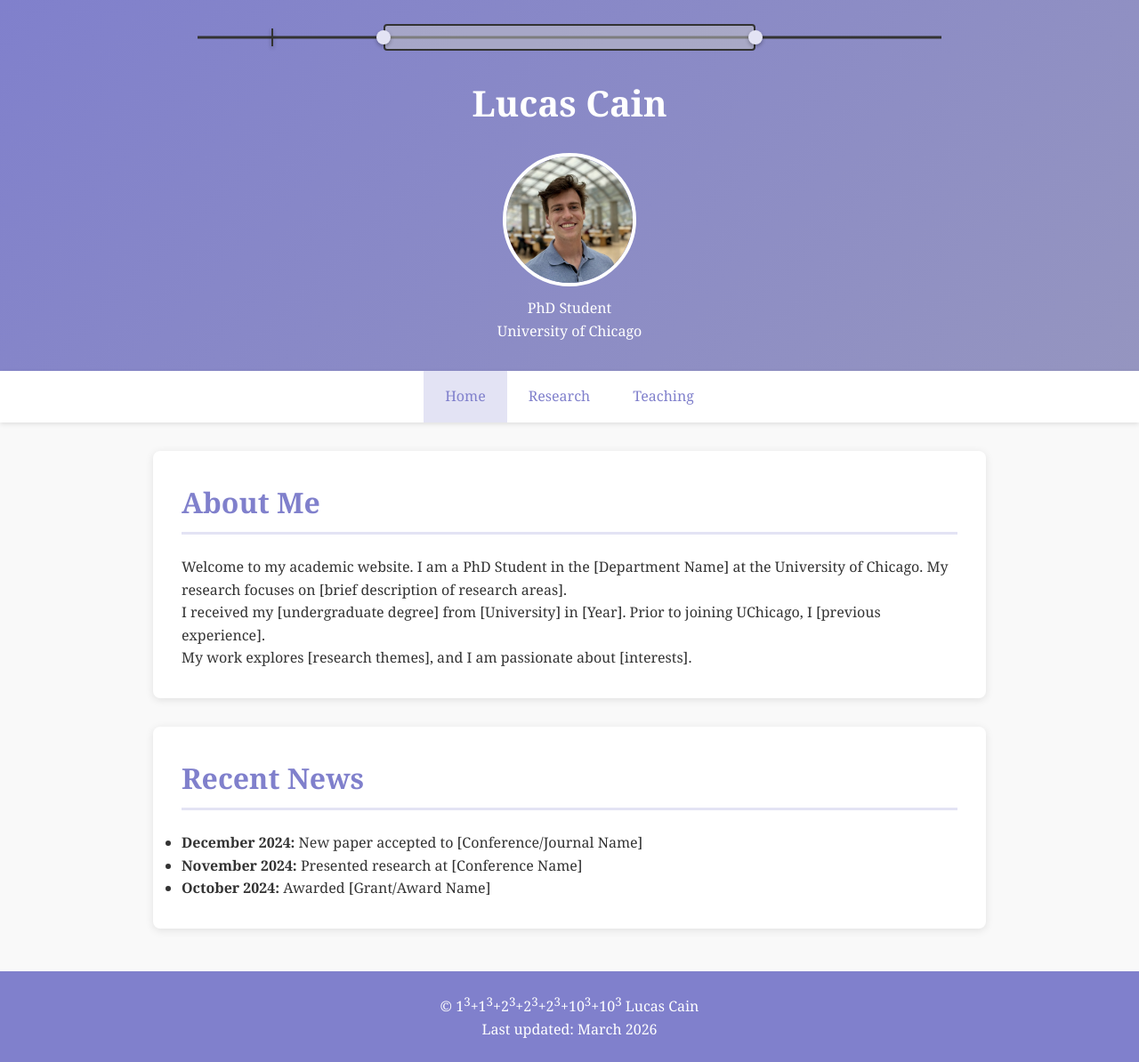
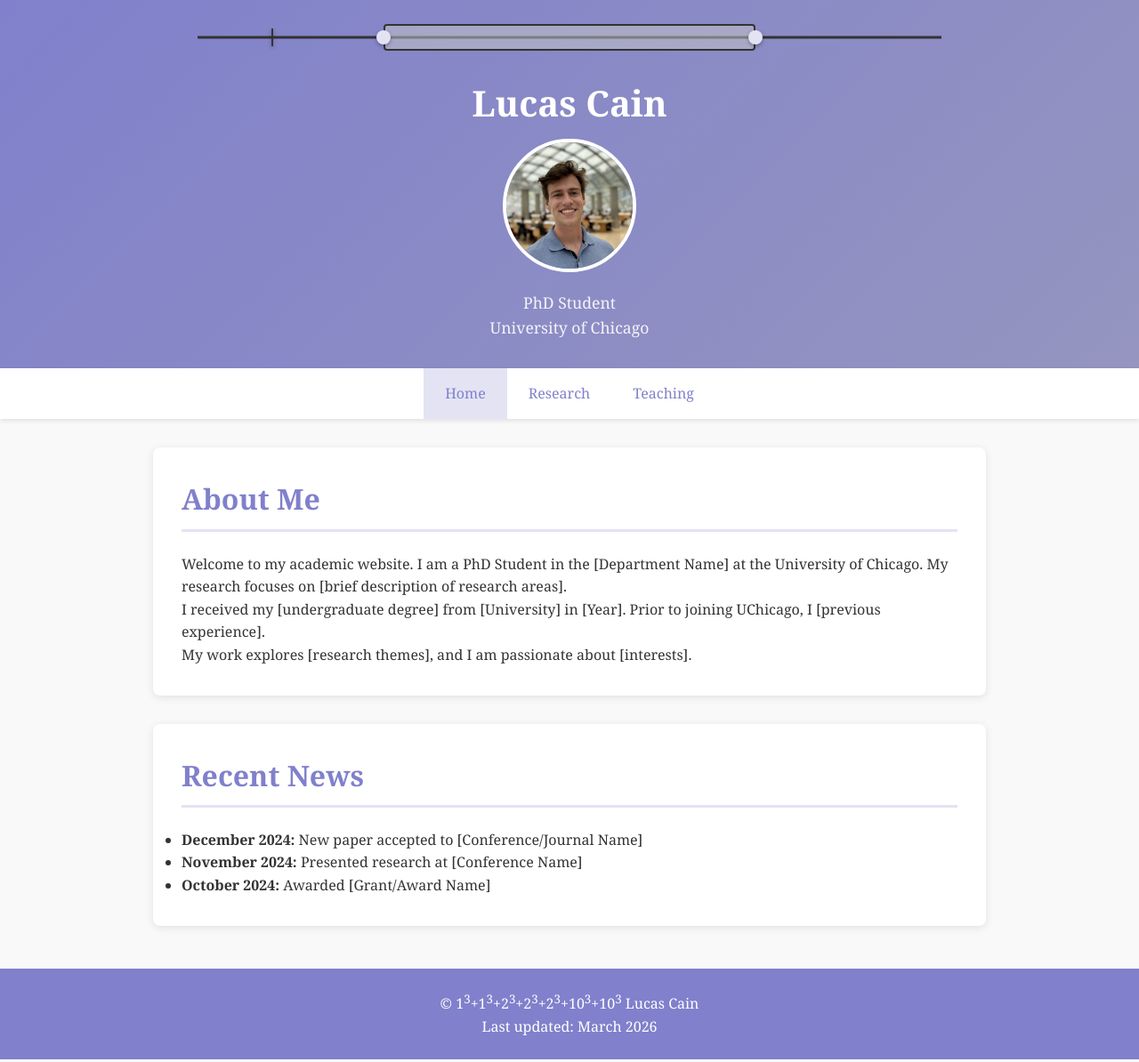
Before and after one commit to L-Cain/L-Cain.github.io, a Jekyll site: the page built from index.md, in a window 1280 px wide. Shown: the whole page at 89% size. Built offline with Jekyll 4.4.1, drawn with Linux system fonts in a browser that asks for light colours.

Commit message:
Update default.html

```diff
--- a/_layouts/default.html
+++ b/_layouts/default.html
@@ -239,14 +239,14 @@
                 </div>
             </div>
 
-            <div class="header-content">
-    <div class="header-text" style="text-align: center; width: 100%;">
-        <h1>Lucas Cain</h1>
     </div>
 </div>
 
 {% if page.url == "/" %}
 <div style="display: flex; flex-direction: column; align-items: center; margin-top: 1rem;">
+             <div class="header-content">
+    <div class="header-text" style="text-align: center; width: 100%;">
+        <h1>Lucas Cain</h1>
     <img src="/profile.jpeg" alt="Profile Photo" class="profile-img">
     <div style="text-align: center; margin-top: 0.75rem;">
         <p>PhD Student</p>
```
